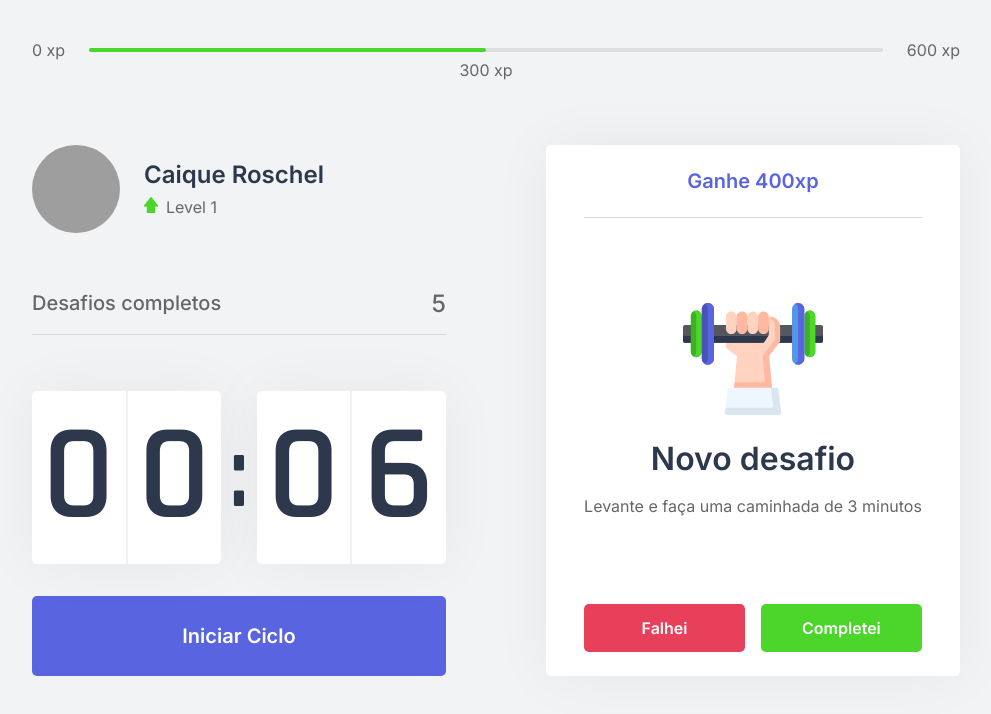
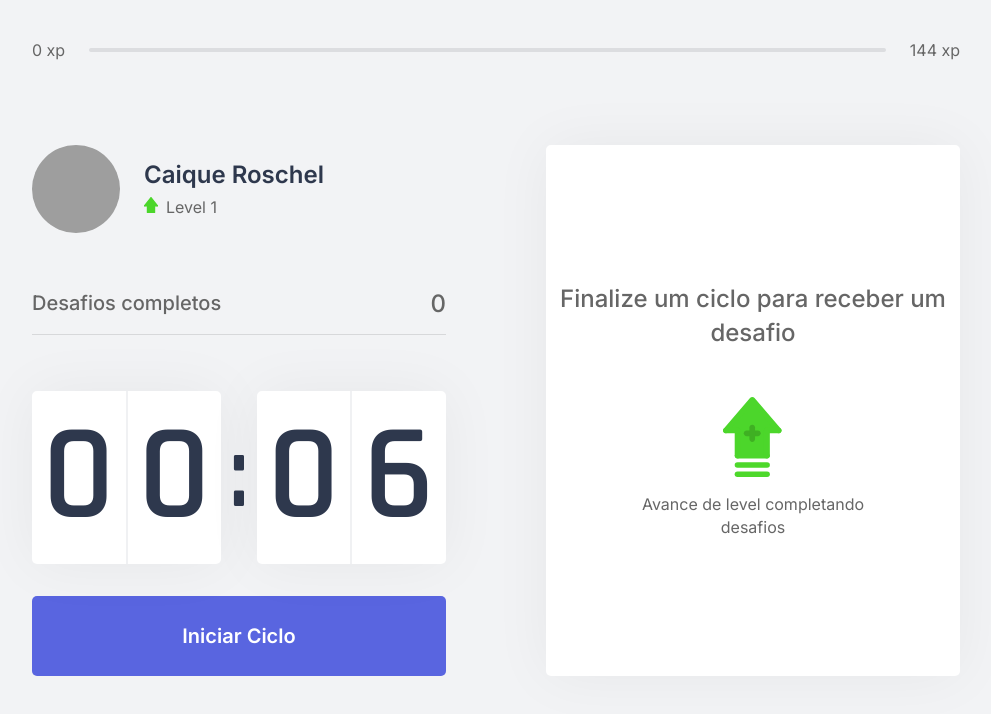
Before and after one commit to croschel/move-it, a Next.js app: page / in a window 1280 px wide. Shown: the top 714 px of the page, without its empty margins (144-1135 px from the left). Built offline with nearby package versions, Linux system fonts and the light colour scheme; grey boxes are pictures that could not be loaded.

Commit message:
insert challenges on context api

```diff
--- /dev/null
+++ b/challenges.json
@@ -0,0 +1,62 @@
+[
+  {
+    "type": "body",
+    "description": "Estique um de seus braços com a palma da mão virada para frente e puxe os dedos para cima por 10 segundos por mão.",
+    "amount": 80
+  },
+  {
+    "type": "body",
+    "description": "Estique seu braço contra o peito e puxe-o utilizando o outro braço por 10 segundos por braço.",
+    "amount": 60
+  },
+  {
+    "type": "body",
+    "description": "Puxe seu pescoço com a ajuda da mão para a direita e para a esquerda, permanecendo na posição por alguns segundos.",
+    "amount": 70
+  },
+  {
+    "type": "body",
+    "description": "Com as duas mãos na parte de trás da cabeça, leve-a para baixo, alongando a parte de trás da região.",
+    "amount": 60
+  },
+  {
+    "type": "body",
+    "description": "Cruze as pernas e desça com as mãos esticadas em direção ao chão. Repita o movimento com a outra perna na frente.",
+    "amount": 100
+  },
+  {
+    "type": "body",
+    "description": "Sentado, abra as pernas e tente encostar as palmas das mãos no chão, repita 3 vezes por 5 segundos.",
+    "amount": 80
+  },
+  {
+    "type": "body",
+    "description": "Puxe o joelho de encontro ao peito e segure, troque de perna após 10 segundos.",
+    "amount": 50
+  },
+  {
+    "type": "body",
+    "description": "Sentado, cruze uma perna e incline seu tronco à frente, troque de perna após 10 segundos.",
+    "amount": 80
+  },
+  {
+    "type": "eye",
+    "description": "Sentado, feche os olhos e cubra-os com as palmas da mão durante 2 minutos, depois abra normalmente.",
+    "amount": 90
+  },
+  {
+    "type": "eye",
+    "description": "Em algum ambiente aberto, olhe o mais longe que puder em quatro direções por 3s, mexa apenas os olhos. Repita 3 vezes.",
+    "amount": 140
+  },
+  {
+    "type": "eye",
+    "description": "Usando os polegares, massage a área abaixo das sobrancelhas em movimentos circulares por 15 segundos.",
+    "amount": 70
+  },
+  {
+    "type": "body",
+    "description": "Em pé, gire a cintura o máximo que puder para a esquerda, segure por cinco segundos. Repita para a direita.",
+    "amount": 90
+  }
+]
--- a/src/components/ChallengeBox.tsx
+++ b/src/components/ChallengeBox.tsx
@@ -1,19 +1,26 @@
+import { useContext } from "react";
+import { ChallengesContext } from "../contexts/ChallengesContext";
 import styles from "../styles/components/ChallengeBox.module.css";
 
 export function ChallengeBox() {
-  const hasActiveChallenge = true;
+  const { activeChallenge, resetChallenge } = useContext(ChallengesContext);
+
   return (
     <div className={styles.challengeBoxContainer}>
-      {hasActiveChallenge ? (
+      {activeChallenge ? (
         <div className={styles.challengeActive}>
-          <header>Ganhe 400xp</header>
+          <header>Ganhe {activeChallenge.amount}xp</header>
           <main>
-            <img src="icons/body.svg" alt="body" />
+            <img src={`icons/${activeChallenge.type}.svg`} alt="body" />
             <strong>Novo desafio</strong>
-            <p>Levante e faça uma caminhada de 3 minutos</p>
+            <p>{activeChallenge.description}</p>
           </main>
           <footer>
-            <button type="button" className={styles.challengeFailedButton}>
+            <button
+              type="button"
+              onClick={resetChallenge}
+              className={styles.challengeFailedButton}
+            >
               Falhei
             </button>
             <button type="button" className={styles.challengeSucceedButton}>
--- a/src/components/CompletedChallenges.tsx
+++ b/src/components/CompletedChallenges.tsx
@@ -1,10 +1,13 @@
+import { useContext } from "react";
+import { ChallengesContext } from "../contexts/ChallengesContext";
 import styles from "../styles/components/CompletedChallenges.module.css";
 
 export function CompletedChallenges() {
+  const { challengesCompleted } = useContext(ChallengesContext);
   return (
     <div className={styles.completedChallengesContainer}>
       <span>Desafios completos</span>
-      <span>5</span>
+      <span>{challengesCompleted}</span>
     </div>
   );
 }
--- a/src/components/ExperienceBar.tsx
+++ b/src/components/ExperienceBar.tsx
@@ -1,18 +1,31 @@
-import React from "react";
+import React, { useContext } from "react";
+import { ChallengesContext } from "../contexts/ChallengesContext";
 
 import styles from "../styles/components/ExperienceBar.module.css";
 
 export function ExperienceBar() {
+  const { currentXP, experienceToNextLevel } = useContext(ChallengesContext);
+
+  const percentToNextLevel = Math.round(
+    (currentXP * 100) / experienceToNextLevel
+  );
+
   return (
     <header className={styles.experienceBar}>
       <span>0 xp</span>
       <div>
-        <div style={{ width: "50%" }} />
-        <span className={styles.currentExperience} style={{ left: "50%" }}>
-          300 xp
+        <div style={{ width: `${percentToNextLevel}%` }} />
+        <span
+          className={styles.currentExperience}
+          style={{
+            left: `${percentToNextLevel}%`,
+            display: percentToNextLevel === 0 ? "none" : "inline",
+          }}
+        >
+          {currentXP} xp
         </span>
       </div>
-      <span>600 xp</span>
+      <span>{experienceToNextLevel} xp</span>
     </header>
   );
 }
--- a/src/contexts/ChallengesContext.tsx
+++ b/src/contexts/ChallengesContext.tsx
@@ -1,4 +1,11 @@
 import { createContext, ReactNode, useState } from "react";
+import challenges from "../../challenges.json";
+
+interface challenge {
+  type: "body" | "eye";
+  description: string;
+  amount: number;
+}
 
 interface ChallengesContextData {
   level: number;
@@ -6,6 +13,9 @@
   challengesCompleted: number;
   levelUp: () => void;
   startNewChallenge: () => void;
+  resetChallenge: () => void;
+  activeChallenge: challenge;
+  experienceToNextLevel: number;
 }
 
 interface ChallengesProviderProps {
@@ -18,13 +28,22 @@
   const [level, setLevel] = useState(1);
   const [currentXP, setCurrentXP] = useState(0);
   const [challengesCompleted, setChallengesCompleted] = useState(0);
+  const [activeChallenge, setActiveChallenge] = useState(null);
+
+  const experienceToNextLevel = Math.pow((level + 1) * 6, 2);
 
   function levelUp() {
     setLevel(level + 1);
   }
 
   function startNewChallenge() {
-    console.log("start new Challenge");
+    const randomChallengeIndex = Math.floor(Math.random() * challenges.length);
+    const challenge = challenges[randomChallengeIndex];
+    setActiveChallenge(challenge);
+  }
+
+  function resetChallenge() {
+    setActiveChallenge(null);
   }
 
   return (
@@ -35,6 +54,9 @@
         challengesCompleted,
         levelUp,
         startNewChallenge,
+        resetChallenge,
+        activeChallenge,
+        experienceToNextLevel,
       }}
     >
       {children}
```
